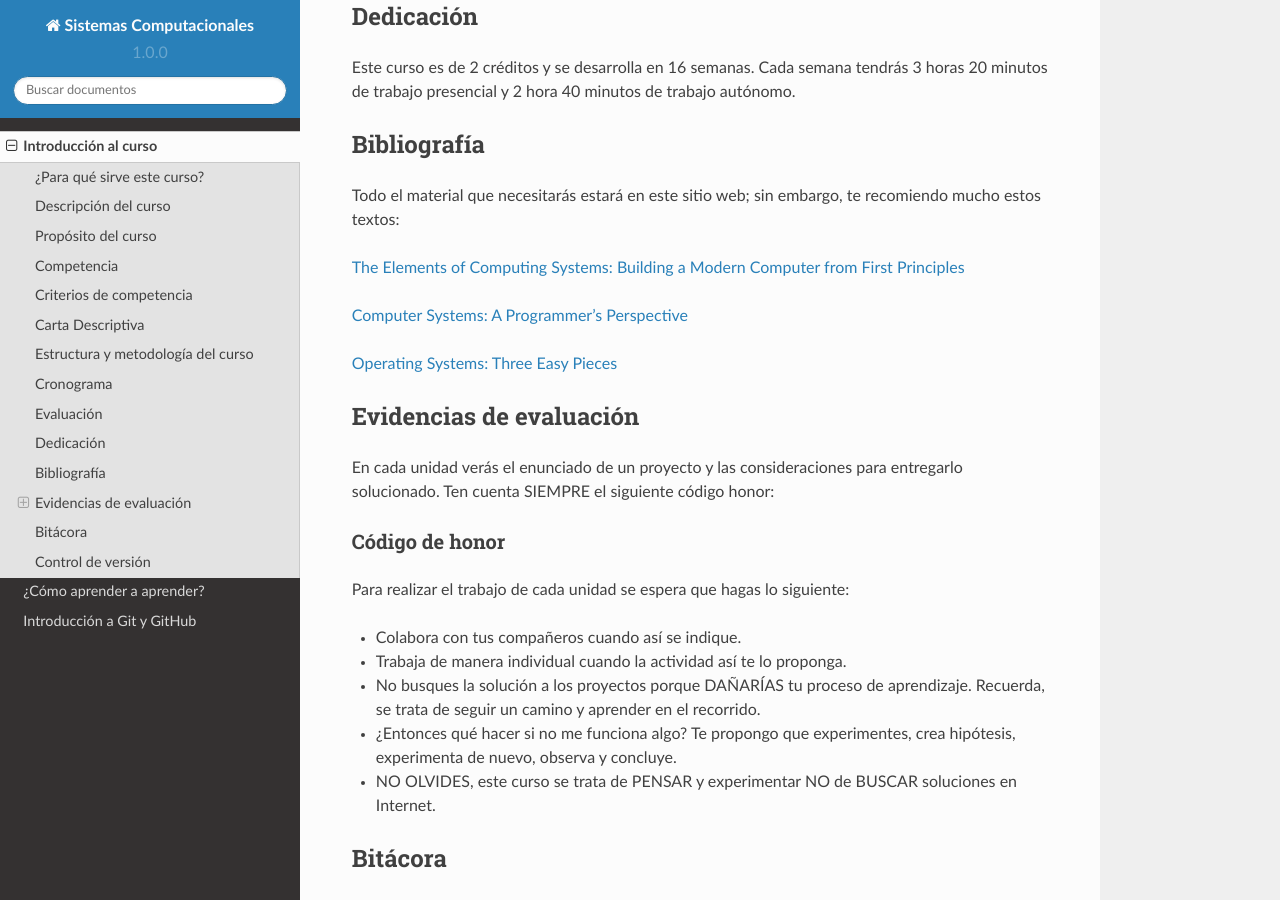
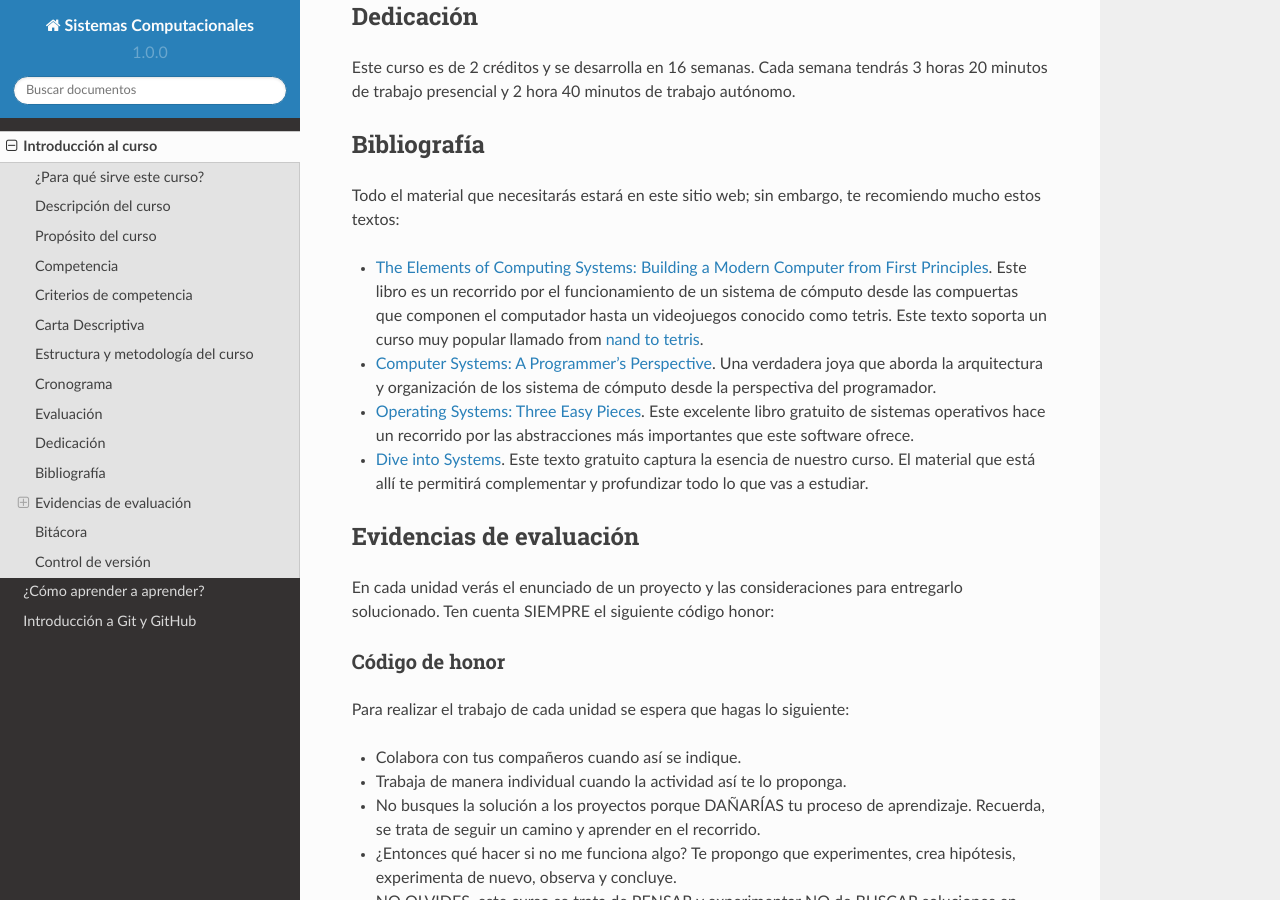
Before and after one commit to juanferfranco/SistemasComputacionales, a Sphinx documentation site: the page built from docs/_intro/intro.rst, in a window 1280 px wide and 900 px high, scrolled down 1720 px. Built offline with Sphinx 7.4.7 and the Read the Docs theme 2.0.0, drawn with Linux system fonts in a browser that asks for light colours.

Commit message:
update the references of the course

```diff
--- a/docs/_intro/intro.rst
+++ b/docs/_intro/intro.rst
@@ -87,12 +87,17 @@ Bibliografía
 Todo el material que necesitarás estará en este sitio web; sin embargo, te
 recomiendo mucho estos textos:
 
-`The Elements of Computing Systems: Building a Modern
-Computer from First Principles <https://mitpress.mit.edu/books/elements-computing-systems-second-edition>`__
-
-`Computer Systems: A Programmer's Perspective <https://www.pearson.com/us/higher-education/program/Bryant-Computer-Systems-A-Programmer-s-Perspective-3rd-Edition/PGM2476825.html>`__
-
-`Operating Systems: Three Easy Pieces <https://pages.cs.wisc.edu/~remzi/OSTEP/>`__
+* `The Elements of Computing Systems: Building a Modern
+  Computer from First Principles <https://mitpress.mit.edu/books/elements-computing-systems-second-edition>`__.
+  Este libro es un recorrido por el funcionamiento de un sistema de cómputo desde las compuertas que componen
+  el computador hasta un videojuegos conocido como tetris. Este texto soporta un curso muy popular llamado
+  from `nand to tetris <https://www.nand2tetris.org/>`__.
+* `Computer Systems: A Programmer's Perspective <https://www.pearson.com/us/higher-education/program/Bryant-Computer-Systems-A-Programmer-s-Perspective-3rd-Edition/PGM2476825.html>`__. Una
+  verdadera joya que aborda la arquitectura y organización de los sistema de cómputo desde la perspectiva del programador.
+* `Operating Systems: Three Easy Pieces <https://pages.cs.wisc.edu/~remzi/OSTEP/>`__. Este excelente libro gratuito de
+  sistemas operativos hace un recorrido por las abstracciones más importantes que este software ofrece.
+* `Dive into Systems <https://diveintosystems.org/>`__. Este texto gratuito captura la esencia de nuestro curso. El
+  material que está allí te permitirá complementar y profundizar todo lo que vas a estudiar.
 
 Evidencias de evaluación
 -------------------------
```
